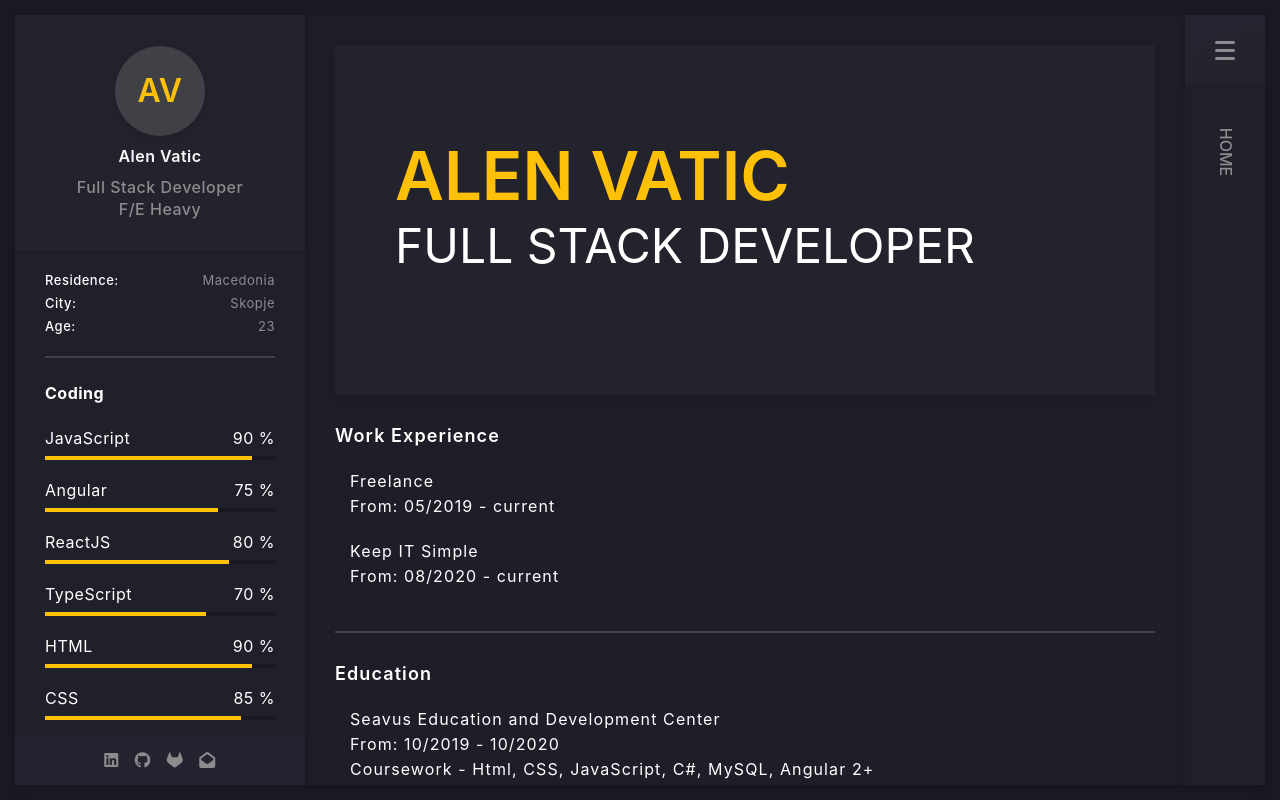
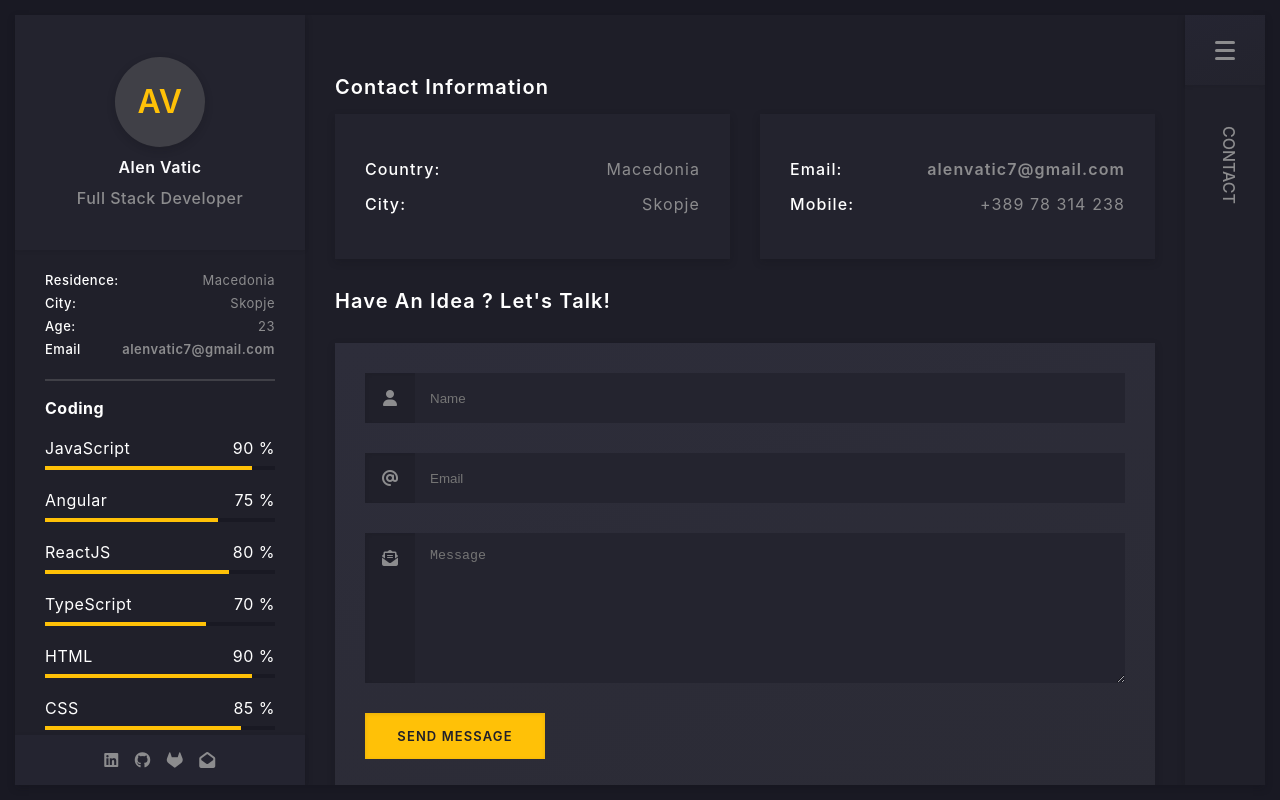
Before and after one commit to Alen-V/react-portfolio, a React (Create React App) app: page / in a window 1280 px wide. Both pictures are taken after a click on the element "Alen Vatic". Built offline with nearby package versions, Linux system fonts and the light colour scheme.

Commit message:
finished

```diff
--- a/src/App.js
+++ b/src/App.js
@@ -45,7 +45,7 @@ class App extends Component {
         this.setState({
           mailSent: result.data.sent
         })
-
+        alert('Message sent!')
       })
       .catch(error => this.setState({ error: error.message }));
   };
@@ -100,7 +100,7 @@ class App extends Component {
       </div>
       :
       <div className={`App`} id={view}>
-        <SidebarLeft width={width} activePage={activePage} leftSideBarOpen={leftSideBarOpen} openLeftSideBar={this.openLeftSideBar} />
+        <SidebarLeft width={width} activePage={activePage} leftSideBarOpen={leftSideBarOpen} openLeftSideBar={this.openLeftSideBar} changePage={this.changePage} />
         <Container width={width} activePage={activePage} rightSideBarOpen={rightSideBarOpen} handleFormSubmit={this.handleFormSubmit} changePage={this.changePage} />
         <SidebarRight width={width} activePage={activePage} rightSideBarOpen={rightSideBarOpen} changePage={this.changePage} openRightSideBar={this.openRightSideBar} />
       </div>
--- a/src/components/AboutInfo/Header.css
+++ b/src/components/AboutInfo/Header.css
@@ -134,13 +134,25 @@
   color: #8c8c8e;
 }
 
+.left-sidebar-container .profile-info-body .more-information .more-info-item:last-child .right-side-item {
+  text-transform: lowercase;
+}
+
+.left-sidebar-container .profile-info-body .more-information .more-info-item:last-child .right-side-item a {
+  color: #8c8c8e;
+}
+
+.left-sidebar-container .profile-info-body .more-information .more-info-item:last-child .right-side-item:hover a {
+  color: #FFC107;
+}
+
 .left-sidebar-container .profile-info-body .coding-information {
-  padding: 25px 0;
+  padding: 17px 0;
   border-bottom: 2px solid #404047;
 }
 
 .left-sidebar-container .profile-info-body .coding-information .description {
-  margin-bottom: 25px;
+  margin-bottom: 20px;
   font-weight: 700;
   font-size: 16px;
   text-transform: capitalize;
--- a/src/components/AboutInfo/SidebarLeft.jsx
+++ b/src/components/AboutInfo/SidebarLeft.jsx
@@ -13,22 +13,28 @@ const SidebarLeft = ({ width, activePage, changePage, openLeftSideBar, leftSideB
         }
         return age;
     }
-    const moreInformation = [['residence:', 'macedonia'], ['city:', 'skopje'], ['age:', getAge('8/4/98')]]
+    const moreInformation = [['residence:', 'macedonia'], ['city:', 'skopje'], ['age:', getAge('8/4/98')], ['email', <a href="mailto: alenvatic7@gmail.com">alenvatic7@gmail.com</a>]]
     const codingLanguages = [['JavaScript', '90 %'], ['Angular', '75 %'], ['ReactJS', '80 %'], ['TypeScript', '70 %'], ['HTML', '90 %'], ['CSS', '85 %'], ['node.js', '60 %']]
     const contactInfoItems = [['https://www.linkedin.com/in/alen-vatic-a0b61815b/', 'linkedin'], ['https://github.com/Alen-V', 'github'], ['https://gitlab.com/alenvatic7', 'gitlab'], ['mailto: alenvatic7@gmail.com', 'fas fa-envelope-open']]
-
+    const changePg = (page) => {
+        if (width < 768 ) {
+            openLeftSideBar()
+        }
+        if ( changePage ) {
+            changePage(page)
+        }
+    }
     const profileInfoHeader = (
         <div className={'profile-info-header'}>
             <div className="open-sidebar" onClick={() => openLeftSideBar()}>
                 {<i className="fas fa-ellipsis-v"></i>}
             </div>
             <div className={'initials-container'}><span>AV</span></div>
-            <div className={'name-container'}>
+            <div className={'name-container'} onClick={() => changePg(3)}>
                 <span>Alen Vatic</span>
             </div>
             <div className={'job-description'}>
                 <span>Full Stack Developer</span>
-                <span>F/E Heavy</span>
             </div>
         </div>
     )
--- a/src/components/AboutInfo/SidebarRight.jsx
+++ b/src/components/AboutInfo/SidebarRight.jsx
@@ -17,9 +17,9 @@ const SidebarRight = ({ width, activePage, changePage, rightSideBarOpen, openRig
     )
     const changeActivePage = (pageIndex) => {
         openRightSideBar()
-        document.querySelector('.main-page').addEventListener('transitionend', () => {
+        if ( changePage ) {
             changePage(pageIndex)
-        })
+        }
     }
     const activeItem = navItems.map(((item, index) => {
         let items = <div key={item+index} className={"active-item " + item}>
--- a/src/components/Body/Container.css
+++ b/src/components/Body/Container.css
@@ -37,13 +37,13 @@ input[type=number] {
 }
 
 .page.inactive {
-    transition-delay: .0s!important;
+    transition-delay: .55s!important;
     z-index: 0;
     opacity: 0;
 }
 
 .page.active {
-    transition-delay: .55s!important;
+    transition-delay: 1.1s!important;
     opacity: 1!important;
     z-index: 2;
 }
@@ -91,7 +91,7 @@ input[type=number] {
     padding-bottom: 15px;
     text-transform: capitalize;
     font-weight: 600;
-    font-size: 18px;
+    font-size: 20px;
     letter-spacing: 1.1px;
 }
 
@@ -108,6 +108,23 @@ input[type=number] {
 
 .main-page .page-container .description-item {
     padding: 10px 15px;
+}
+
+.main-page .work-experience .description-item {
+    font-size: 17px;
+    font-weight: 600;
+}
+
+.main-page .work-experience .description-item .timeline, .main-page .education-container .description-item .timeline {
+    font-size: 14px;
+    color: #8c8c8e;
+    font-weight: 500;
+}
+
+.main-page .education-container .description-item .timeline.courses {
+    font-size: 16px;
+    color: #f1f1f1;
+    font-weight: 400;
 }
 
 .refferences-container .timeline > div {
@@ -385,6 +402,20 @@ input[type=number] {
     box-shadow: inset 0 1px 4px 0 rgb(15 15 20 / 10%);
     transition: .4s ease-in-out;
     color: #8c8c8e;
+    position: relative;
+}
+
+.error-message {
+    position: absolute;
+    padding: 15px;
+    left: 50px;
+    background-color: white;
+    top: 0;
+    height: 100%;
+    width: calc(100% - 50px);
+    color: #000;
+    font-weight: 600;
+    cursor: pointer;
 }
 
 .contact-form .contact-form-container > div .icon-container {
--- a/src/components/Body/Container.jsx
+++ b/src/components/Body/Container.jsx
@@ -1,6 +1,7 @@
 import React, { useState } from 'react'
 import './Container.css'
 import { projects } from '../../projects/projects'
+import { getThemeProps } from '@material-ui/styles'
 
 const Container = ({width, activePage, rightSideBarOpen, view, handleFormSubmit, changePage}) => {
     const shortDescription = (
@@ -48,7 +49,7 @@ const Container = ({width, activePage, rightSideBarOpen, view, handleFormSubmit,
                         <span>From: 10/2019 - 10/2020</span>
                     </div>
                     <div>
-                        <div className="timeline">Coursework - Html, CSS, JavaScript, C#, MySQL, Angular 2+</div>
+                        <div className="timeline courses">Coursework - Html, CSS, JavaScript, C#, MySQL, Angular 2+</div>
                         <a href="https://www.sedc.mk/" target={'_blank'} rel={'noreferrer'}>sedc.mk</a>
                     </div>
                 </div>
@@ -68,7 +69,7 @@ const Container = ({width, activePage, rightSideBarOpen, view, handleFormSubmit,
         <div className={'refferences-container'}>
             <div className={'description'}>
                 <span>
-                    Refferences
+                    References
                 </span>
             </div>
             <div className={'description-container'}>
@@ -123,7 +124,7 @@ const Container = ({width, activePage, rightSideBarOpen, view, handleFormSubmit,
                                     {project.name}
                                 </div>
                                 <div className={'project-button'}>
-                                    <span onClick={() => {openProject(project.url)}}>View Project</span>
+                                    <span onClick={() => openProject(project.url)}>View Project</span>
                                 </div>
                             </span>
                         </div>
@@ -132,6 +133,11 @@ const Container = ({width, activePage, rightSideBarOpen, view, handleFormSubmit,
             </div>
         </div>
     )
+    const goContact = (page) => {
+        if ( changePage ) {
+            changePage(page)
+        }
+    }
 
     const projectContact = (
         <div className={'project-contact-info'}>
@@ -143,7 +149,7 @@ const Container = ({width, activePage, rightSideBarOpen, view, handleFormSubmit,
                     <span>Let's work together</span>
                 </div>
             </div>
-            <div className="contact-me" onClick={() => {changePage(3)}}>
+            <div className="contact-me" onClick={() => goContact(3)}>
                 <span>contact me</span>
             </div>
         </div>
@@ -235,6 +241,73 @@ const Container = ({width, activePage, rightSideBarOpen, view, handleFormSubmit,
     const [fname, setName] = useState('')
     const [email, setEmail] = useState('')
     const [message, setMessage] = useState('')
+    const [nameError, setNameError] = useState(false)
+    const [emailError, setEmailError] = useState(false)
+    const [messageError, setMessageError] = useState(false)
+    const validateName = (name) => {
+        if (name.length < 3 ) {
+            return false
+        }
+        return true
+    }
+    const validateEmail = (email) => {
+        const value = email;
+        const regex = /\S+@\S+\.\S+/;
+        if(!regex.test(value)){
+            return false;
+          } else {
+            return true;
+          }
+    }
+    const validateMessage = (message) => {
+        if (message.length < 1 ) {
+            return false
+        }
+        return true
+    }
+    const handleForm = (data) => {
+        const name = validateName(data.fname)
+        const email = validateEmail(data.email)
+        const message = validateMessage(data.message)
+        if ( !name ) {
+            setNameError(true)
+            return
+        }
+        if ( !email ) {
+            setEmailError(true)
+            return
+        }
+        if( !message ) {
+            setMessageError(true)
+            return
+        }
+        if ( handleFormSubmit ) {
+            handleFormSubmit(data)
+        }
+        clearForm()
+    }
+    const clearForm = () => {
+        setName('')
+        setEmail('')
+        setMessage('')
+    }
+    const acceptMessage = (type) => {
+        if ( type === 'name' ) {
+            setNameError(false)
+        }
+        if ( type === 'email' ) {
+            setEmailError(false)
+        }
+        if ( type === 'message' ) {
+            setMessageError(false)
+        }
+    }
+    const errorMessage = ( type ) => {
+        let message = (
+            <div className={'error-message'} onClick={() => acceptMessage(type)}>Please enter a valid {type}.</div>
+        )
+        return message
+    }
 
     const contactForm = (
         <div className="contact-form">
@@ -248,21 +321,24 @@ const Container = ({width, activePage, rightSideBarOpen, view, handleFormSubmit,
                     <div className="icon-container">
                         {<i className="fas fa-user"></i>}
                     </div>
-                        <input onFocus={() => {focusEl('name')}} onChange={(e) => {setName(e.target.value)}} className={'input'} type="text" placeholder={'Name'} />
+                        {nameError ? errorMessage('name') : null}
+                        <input onFocus={() => {focusEl('name')}} onChange={(e) => setName(e.target.value)} className={'input'} type="text" placeholder={'Name'} value={fname} />
                 </div>
                 <div className={`email-input ${focus}`}>
                     <div className="icon-container">
                         {<i className="fas fa-at"></i>}
                     </div>
-                        <input onFocus={() => {focusEl('email')}} onChange={(e) => {setEmail(e.target.value)}} className={'input'} type="text" placeholder={'Email'} />
+                        {emailError ? errorMessage('email') : null}
+                        <input onFocus={() => {focusEl('email')}} onChange={(e) => setEmail(e.target.value)} className={'input'} type="text" placeholder={'Email'} value={email} />
                 </div>
                 <div className={`message-input ${focus}`}>
                     <div className="icon-container">
                         {<i className="fas fa-envelope-open-text"></i>}
                     </div>
-                        <textarea onFocus={() => {focusEl('textarea')}} onChange={(e) => {setMessage(e.target.value)}} className={'input'} type="text" placeholder={'Message'} />
+                        {messageError ? errorMessage('message') : null}
+                        <textarea onFocus={() => {focusEl('textarea')}} onChange={(e) => setMessage(e.target.value)} className={'input'} type="text" placeholder={'Message'} value={message} />
                 </div>
-                <div className="send-message" onClick={() => handleFormSubmit({fname, email, message})} >
+                <div className="send-message" onClick={() => handleForm({fname, email, message})} >
                     <span>send message</span>
                 </div>
             </div>
--- a/src/projects/projects.js
+++ b/src/projects/projects.js
@@ -1,4 +1,10 @@
 export const projects = [
+    {
+        "id": 5,
+        "name": "betting-site",
+        "url": "https://www.vierklee-wetten.com/",
+        "image": "betting-site"
+    },
     {
         "id": 1,
         "name": "digital crafters",
@@ -10,12 +16,6 @@ export const projects = [
         "name": "take off",
         "url": "https://alen-v.github.io/take-off/",
         "image": "take_off"
-    },
-    {
-        "id": 5,
-        "name": "betting-site",
-        "url": "https://www.vierklee-wetten.com/",
-        "image": "betting-site"
     },
     {
         "id": 4,
```
Also changed, not shown: src/App.css (+20 -3 lines).
